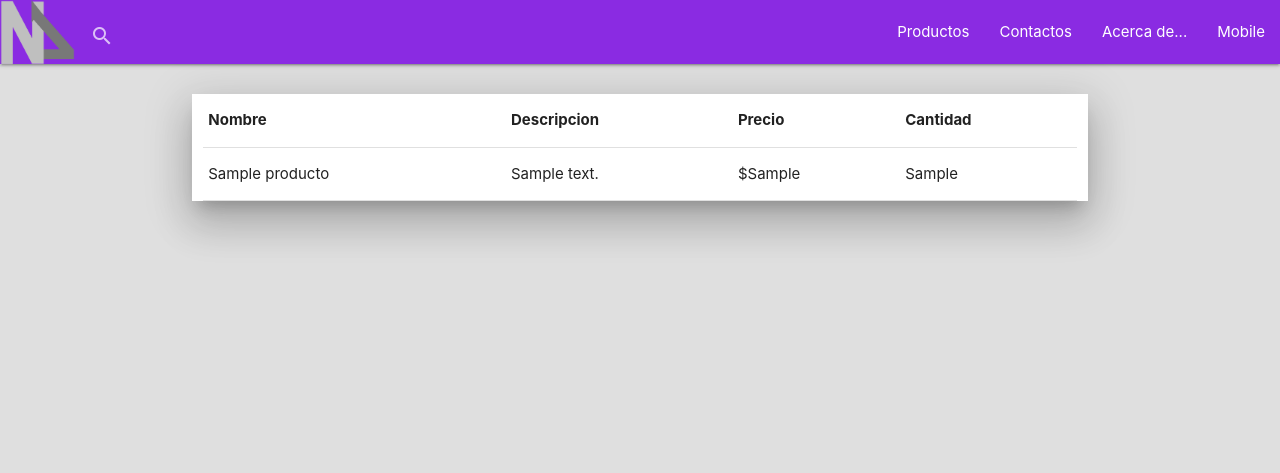
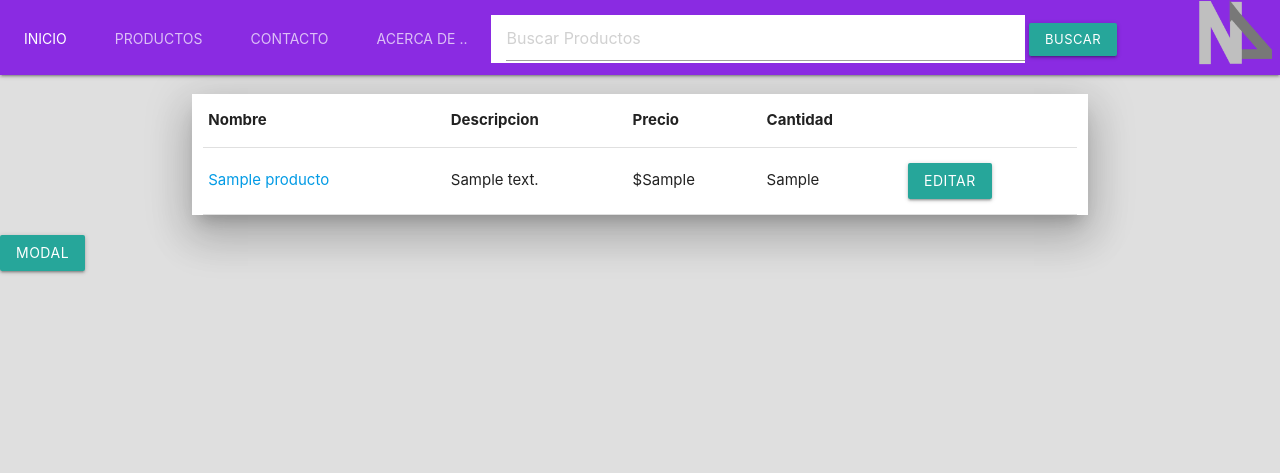
Before and after one commit to TACarlos/productos, a Django app: page /productos in a window 1280 px wide. Shown: the top 473 px of the page. Run offline with Django 3.2, Linux system fonts and the light colour scheme; tables that the repository leaves empty hold one stand-in row (values such as "Sample post").

```diff
--- a/mysite/mysite/settings.py
+++ b/mysite/mysite/settings.py
@@ -120,3 +120,5 @@ USE_TZ = True
 
 STATIC_URL = '/static/'
 STATIC_ROOT = os.path.join(BASE_DIR,'static')
+MEDIA_URL = '/media/'
+MEDIA_ROOT = os.path.join(BASE_DIR,'media')
--- a/mysite/mysite/urls.py
+++ b/mysite/mysite/urls.py
@@ -15,8 +15,13 @@ Including another URLconf
 """
 from django.contrib import admin
 from django.urls import path, include
+from django.conf.urls.static import static
+from django.conf import settings
 
 urlpatterns = [
     path('admin/', admin.site.urls),
     path('', include('producto.urls')),
 ]
+
+if settings.DEBUG:
+    urlpatterns += static(settings.MEDIA_URL, document_root=settings.MEDIA_ROOT)
--- /dev/null
+++ b/mysite/producto/forms.py
@@ -0,0 +1,8 @@
+from django import forms
+from .models import Productos
+
+class ProdForm(forms.ModelForm):
+
+    class Meta:
+        model = Productos
+        fields = ('nombre','descripcion', 'precio','cantidad',)
--- a/mysite/producto/models.py
+++ b/mysite/producto/models.py
@@ -5,6 +5,7 @@ class Productos (models.Model):
     descripcion = models.TextField()
     precio = models.CharField(max_length=5, blank=True, null= True)
     cantidad = models.CharField(max_length=5)
+    imagen = models.FileField(null=True, blank=True)
 
     def __str__(self):
         return self.nombre
--- a/mysite/producto/templates/producto/base.html
+++ b/mysite/producto/templates/producto/base.html
@@ -14,35 +14,24 @@
 <body style="background: rgb(223, 223, 223)">
   <header>
     <div class="navbar-fixed">
-        <nav>
-                <div class="nav-wrapper row" style="background: blueviolet;">
-                  <a href="/" class="left"><img src="{% static 'images/logon.png' %}" alt="" style="width: 5rem;"></a>
+        <nav class="nav-extended" style="background: blueviolet; height: 5rem;">
+            <a href="/" class="right brand-logo  hide-on-med-and-down"><img src="{% static 'images/logon.ico' %}" alt="" style="width: 5rem;"></a>
+            <a href="/" class="left brand-logo sidenav-trigger"><img src="{% static 'images/logon.ico' %}" alt="" style="width: 5rem;"></a>
             <a href="#" data-target="mobile-demo" class="sidenav-trigger right"><i class="material-icons">menu</i></a>
-                  <a class="waves-effect right sidenav-trigger " style="background: blueviolet; width:60%;">
-
-                      <form>
-                          <div class="input-field">
-                            <input id="search" type="search" required">
-                            <label class="label-icon" for="search"><i class="material-icons">search</i></label>
-                            <i class="material-icons">close</i>
+                <div class="nav-content hide-on-med-and-down" style="padding-top: 1rem;">
+                    <ul class="tabs tabs-transparent">
+                        <li class="tab"><a class="active" href="/">Inicio</a></li>
+                        <li class="tab"><a href="{% url 'lista_prod'%}">Productos</a></li>
+                        <li class="tab"><a href="">Contacto</a></li>
+                        <li class="tab"><a href="">Acerca de ..</a></li>
+                        <div class="row">
+                            <form class="col s5">
+                              <div class="row" style="background: white; padding-left: 1rem;">
+                                <input type="search" name="search" id="" placeholder="Buscar Productos">
+                                <button type="submit" class="btn-small">Buscar</button>
                               </div>
                             </form>
-                  </a>
-                  <a class="waves-effect hide-on-med-and-down center" style="background: blueviolet; width:50%; height: 90%;">
-
-                      <form>
-                          <div class="input-field">
-                            <input id="search" type="search" required">
-                            <label class="label-icon" for="search"><i class="material-icons">search</i></label>
-                            <i class="material-icons">close</i>
                           </div>
-                        </form>
-                  </a>
-                  <ul class="right hide-on-med-and-down">
-                        <li><a href="{% url 'lista_prod'%}">Productos</a></li>
-                        <li><a href="#">Contactos</a></li>
-                        <li><a href="#">Acerca de...</a></li>
-                        <li><a href="#">Mobile</a></li>
                       </ul>
                     </div>
                    </nav>
@@ -52,6 +41,7 @@
     {% block content %}
     {% endblock %}
           </main>
+
           <ul class="sidenav" id="mobile-demo">
             <div class="row">
               <div class="col s2">
--- a/mysite/producto/templates/producto/lista_prod.html
+++ b/mysite/producto/templates/producto/lista_prod.html
@@ -11,16 +11,19 @@
                   <th>Descripcion</th>
                   <th>Precio</th>
                   <th>Cantidad</th>
+                  <th></th>
               </tr>
             </thead>
 
             <tbody>
                 {% for lista in productos %}
+
                 <tr class="hoverable">
-                    <td>{{ lista.nombre}}</td>
+                    <td><a href="{% url 'detalle_prod' pk=lista.pk %}">{{ lista.nombre}}</a></td>
                     <td>{{ lista.descripcion}}</td>
                     <td>${{ lista.precio }}</td>
                     <td>{{ lista.cantidad }}</td>
+                    <td><a class="btn btn-default" href="">editar</a></td>
                   </tr>
                 {% endfor %}
             </tbody>
@@ -28,4 +31,24 @@
         </div>
     </div>
 </div>
+<a class="waves-effect waves-light btn modal-trigger" href="#modal1">Modal</a>
+
+<!-- Modal Structure -->
+<div id="modal1" class="modal">
+  <div class="modal-content">
+      <form method="POST" class="post-form">{% csrf_token %}
+          {{ form.as_p }}
+          <button type="submit" class="save btn btn-default">Save</button>
+      </form>
+  </div>
+  <div class="modal-footer">
+    <a href="#!" class="modal-close waves-effect waves-green btn-flat">Agree</a>
+  </div>
+</div>
+<script>
+    document.addEventListener('DOMContentLoaded', function() {
+    var elems = document.querySelectorAll('.modal');
+    var instances = M.Modal.init(elems,);
+  });
+</script>
 {% endblock %}
--- a/mysite/producto/urls.py
+++ b/mysite/producto/urls.py
@@ -4,4 +4,5 @@ from . import views
 urlpatterns = [
     path('', views.producto_list, name='producto_list'),
     path('productos', views.lista_prod, name='lista_prod'),
+    path('producto/<int:pk>/', views.detalle_prod, name='detalle_prod'),
 ]
--- a/mysite/producto/views.py
+++ b/mysite/producto/views.py
@@ -1,5 +1,6 @@
-from django.shortcuts import render
+from django.shortcuts import render, HttpResponseRedirect, get_object_or_404
 from .models import Productos
+from .forms import ProdForm
 
 # Create your views here.
 def producto_list(request):
@@ -8,4 +9,20 @@ def producto_list(request):
 
 def lista_prod(request):
     lista = Productos.objects.all
-    return render(request, 'producto/lista_prod.html', {'productos':lista})
+    if request.method == "POST":
+        form = ProdForm(request.POST)
+        if form.is_valid():
+            prod = form.save(commit=False)
+            prod.save()
+            return HttpResponseRedirect('/productos')
+        else:
+            print("error de validacion")
+
+    else:
+        form = ProdForm()
+        print("no es un post")
+    return render(request, 'producto/lista_prod.html', {'productos':lista,'form':form})
+
+def detalle_prod(request, pk):
+    prod = get_object_or_404(Productos, pk=pk)
+    return render(request, 'producto/detalle_prod.html', {'prod': prod})
```
Also changed, not shown: mysite/producto/templates/producto/detalle_prod.html (added, +12 -0 lines), mysite/producto/templates/producto/producto.html (+14 -7 lines), mysite/821876548.jpg (added), mysite/media/821876548.jpg (added), mysite/producto/migrations/0003_productos_imagen.py (added), mysite/producto/static/css/producto.css (indentation only). Lines whose indentation alone changed are shown as unchanged.
